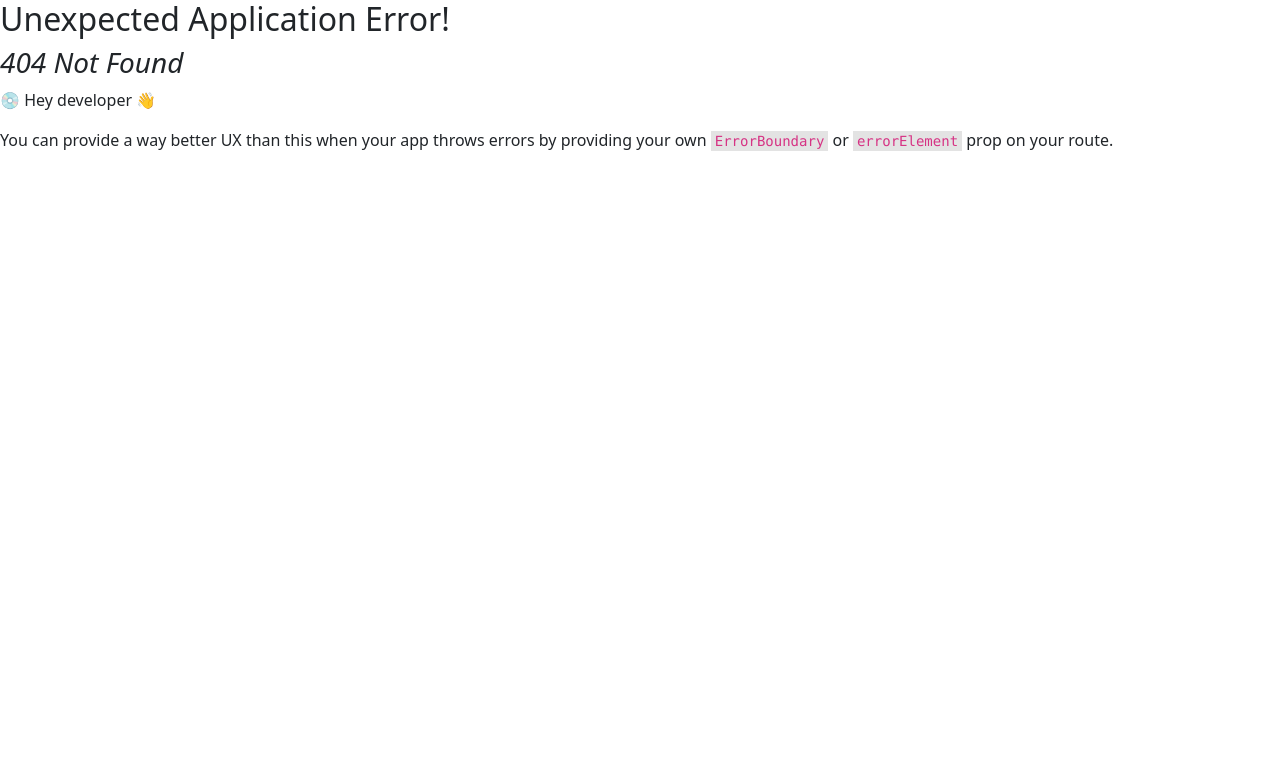
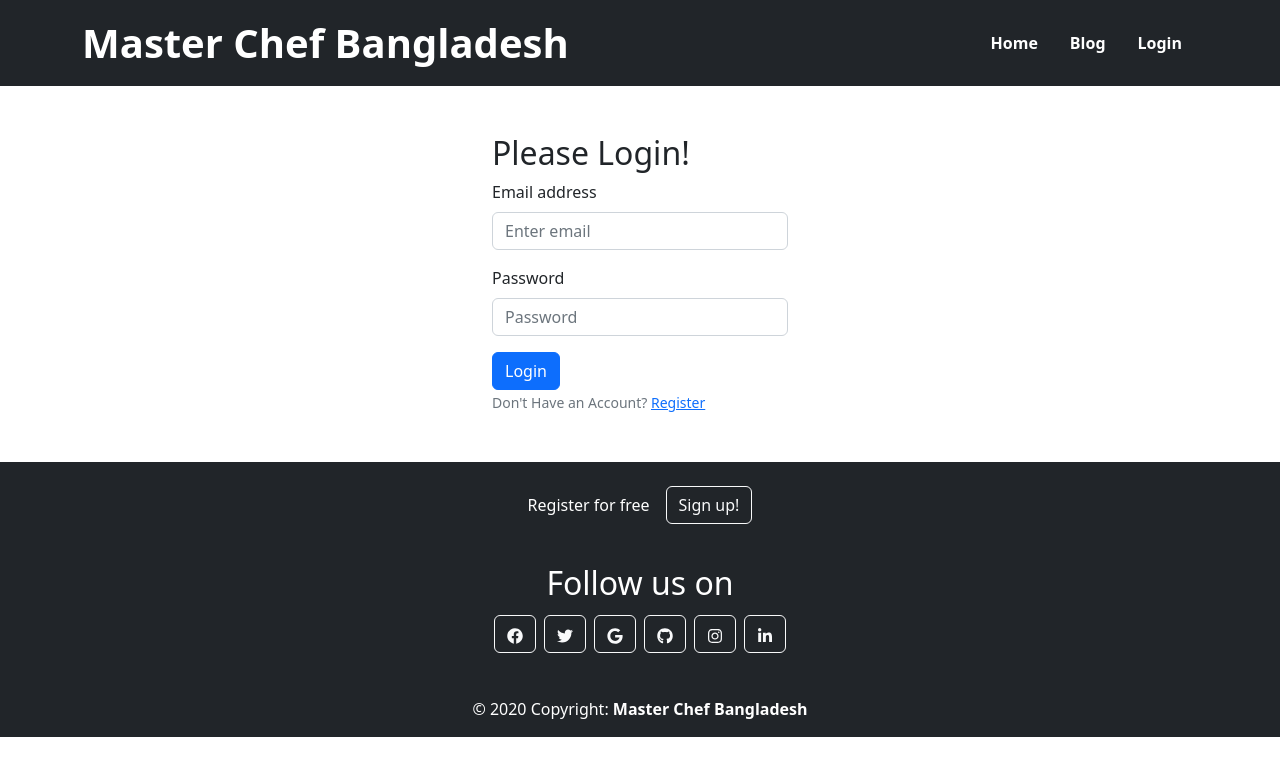
Before and after one commit to AbulFozolJumman/Master-Chef-Bangladesh-Frontend, a React (Vite) app: page /login in a window 1280 px wide. Before the commit this address had no page. Shown: the top 776 px of the page. Built offline with nearby package versions, Linux system fonts and the light colour scheme.

Commit message:
Login page creation done

```diff
--- /dev/null
+++ b/src/components/Blog/Blog.jsx
@@ -0,0 +1,11 @@
+import React from 'react';
+
+const Blog = () => {
+    return (
+        <div>
+            <h1>Blog</h1>
+        </div>
+    );
+};
+
+export default Blog;
--- a/src/components/Footer/Footer.jsx
+++ b/src/components/Footer/Footer.jsx
@@ -10,49 +10,33 @@ import { Link } from 'react-router-dom';
 const Footer = () => {
     return (
         <div>
-            <footer className="bg-dark text-center text-white">
+            <footer className="bg-dark text-center text-white mb-0 mt-5">
                 <div className="container p-4 pb-0">
-                    <section className="">
-                        <form action="">
-                            <div className="row d-flex justify-content-center">
-                                <div className="col-auto">
-                                    <p className="pt-2">
-                                        <strong>Sign up for our newsletter</strong>
-                                    </p>
-                                </div>
-
-                                <div className="col-md-5 col-12">
-                                    <div className="form-outline form-white mb-4">
-                                        <input type="email" id="form5Example2" className="form-control" />
-                                        <label className="form-label" for="form5Example2">Email address</label>
-                                    </div>
-                                </div>
-
-                                <div className="col-auto">
-                                    <button type="submit" className="btn btn-outline-light mb-4">
-                                        Subscribe
-                                    </button>
-                                </div>
-                            </div>
-                        </form>
+                    <section>
+                        <p className="d-flex justify-content-center align-items-center">
+                            <span className="me-3">Register for free</span>
+                            <button type="button" className="btn btn-outline-light btn-rounded">
+                                Sign up!
+                            </button>
+                        </p>
                     </section>
                 </div>
 
-                <div class="container p-4 pb-0">
+                <div className="container p-4 pb-0">
                     <h2>Follow us on</h2>
-                    <section class="mb-4">
-                        <a class="btn btn-outline-light btn-floating m-1" href="#!" role="button"
-                        ><i class="fab fa-facebook-f"><FaFacebook/></i></a>
-                        <a class="btn btn-outline-light btn-floating m-1" href="#!" role="button"
-                        ><i class="fab fa-twitter"><FaTwitter/></i></a>
-                        <a class="btn btn-outline-light btn-floating m-1" href="#!" role="button"
-                        ><i class="fab fa-google"><FaGoogle/></i></a>
-                        <a class="btn btn-outline-light btn-floating m-1" href="#!" role="button"
-                        ><i class="fab fa-instagram"><FaGithub/></i></a>
-                        <a class="btn btn-outline-light btn-floating m-1" href="#!" role="button"
-                        ><i class="fab fa-linkedin-in"><FaInstagram/></i></a>
-                        <a class="btn btn-outline-light btn-floating m-1" href="#!" role="button"
-                        ><i class="fab fa-github"><FaLinkedinIn/></i></a>
+                    <section className="mb-4">
+                        <a className="btn btn-outline-light btn-floating m-1" href="#!" role="button"
+                        ><i className="fab fa-facebook-f"><FaFacebook /></i></a>
+                        <a className="btn btn-outline-light btn-floating m-1" href="#!" role="button"
+                        ><i className="fab fa-twitter"><FaTwitter /></i></a>
+                        <a className="btn btn-outline-light btn-floating m-1" href="#!" role="button"
+                        ><i className="fab fa-google"><FaGoogle /></i></a>
+                        <a className="btn btn-outline-light btn-floating m-1" href="#!" role="button"
+                        ><i className="fab fa-instagram"><FaGithub /></i></a>
+                        <a className="btn btn-outline-light btn-floating m-1" href="#!" role="button"
+                        ><i className="fab fa-linkedin-in"><FaInstagram /></i></a>
+                        <a className="btn btn-outline-light btn-floating m-1" href="#!" role="button"
+                        ><i className="fab fa-github"><FaLinkedinIn /></i></a>
                     </section>
                 </div>
 
--- /dev/null
+++ b/src/components/Login-Register/Login.jsx
@@ -0,0 +1,40 @@
+import React from 'react';
+import { Button, Container, Form } from 'react-bootstrap';
+import { Link } from 'react-router-dom';
+
+const Login = () => {
+    return (
+        <div>
+            <Container className='w-25 mx-auto'>
+                <h2>Please Login!</h2>
+                <Form>
+                    <Form.Group className="mb-3" controlId="formBasicEmail">
+                        <Form.Label>Email address</Form.Label>
+                        <Form.Control type="email" name='email' placeholder="Enter email" required />
+                    </Form.Group>
+
+                    <Form.Group className="mb-3" controlId="formBasicPassword">
+                        <Form.Label>Password</Form.Label>
+                        <Form.Control type="password" name='password' placeholder="Password" required />
+                    </Form.Group>
+
+                    <Button variant="primary" type="submit">
+                        Login
+                    </Button>
+                    <br />
+                    <Form.Text className="text-secondary">
+                        Don't Have an Account? <Link to="/register">Register</Link>
+                    </Form.Text>
+                    <Form.Text className="text-success">
+
+                    </Form.Text>
+                    <Form.Text className="text-danger">
+
+                    </Form.Text>
+                </Form>
+            </Container>
+        </div>
+    );
+};
+
+export default Login;
--- /dev/null
+++ b/src/components/Login-Register/Register.jsx
@@ -0,0 +1,13 @@
+import React from 'react';
+import { Button, Container, Form } from 'react-bootstrap';
+import { Link } from 'react-router-dom';
+
+const Register = () => {
+    return (
+        <div>
+            <h1>Reg</h1>
+        </div>
+    );
+};
+
+export default Register;
--- a/src/components/Navbar/Navbar.jsx
+++ b/src/components/Navbar/Navbar.jsx
@@ -6,13 +6,13 @@ import { Link } from 'react-router-dom';
 
 const Navigation = () => {
     return (
-        <Navbar collapseOnSelect expand="lg" bg="dark" variant="dark">
+        <Navbar className='mb-5' collapseOnSelect expand="lg" bg="dark" variant="dark">
             <Container>
                 <Navbar.Brand className='fs-1 fw-bold' href="#home">Master Chef Bangladesh</Navbar.Brand>
                 <Navbar.Toggle aria-controls="responsive-navbar-nav" />
                 <Navbar.Collapse id="responsive-navbar-nav">
                     <Nav className="ms-auto">
-                        <Link className='text-decoration-none text-white fw-bold p-3' to="/home">Home</Link>
+                        <Link className='text-decoration-none text-white fw-bold p-3' to="/">Home</Link>
                         <Link className='text-decoration-none text-white fw-bold p-3' to="/blog">Blog</Link>
                         <Link className='text-decoration-none text-white fw-bold p-3' to="/login">Login</Link>
                     </Nav>
```
Also changed, not shown: src/main.jsx (+15 -0 lines).
